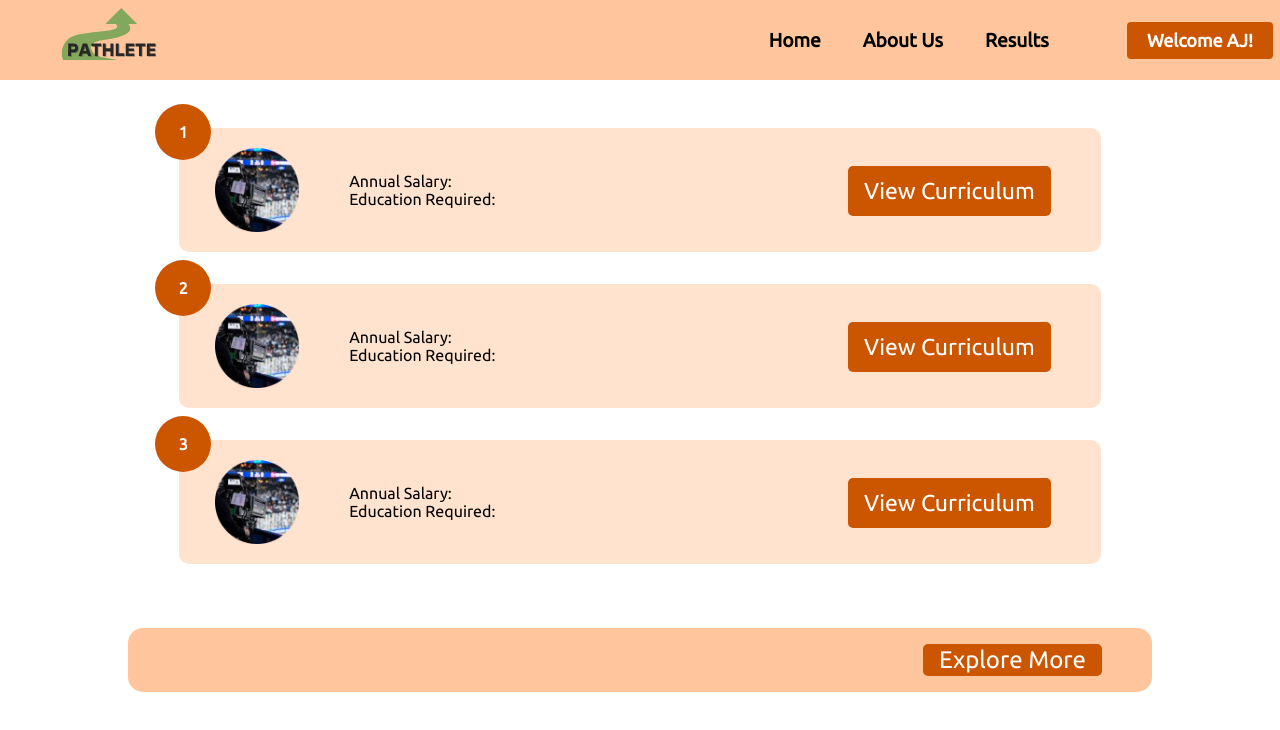
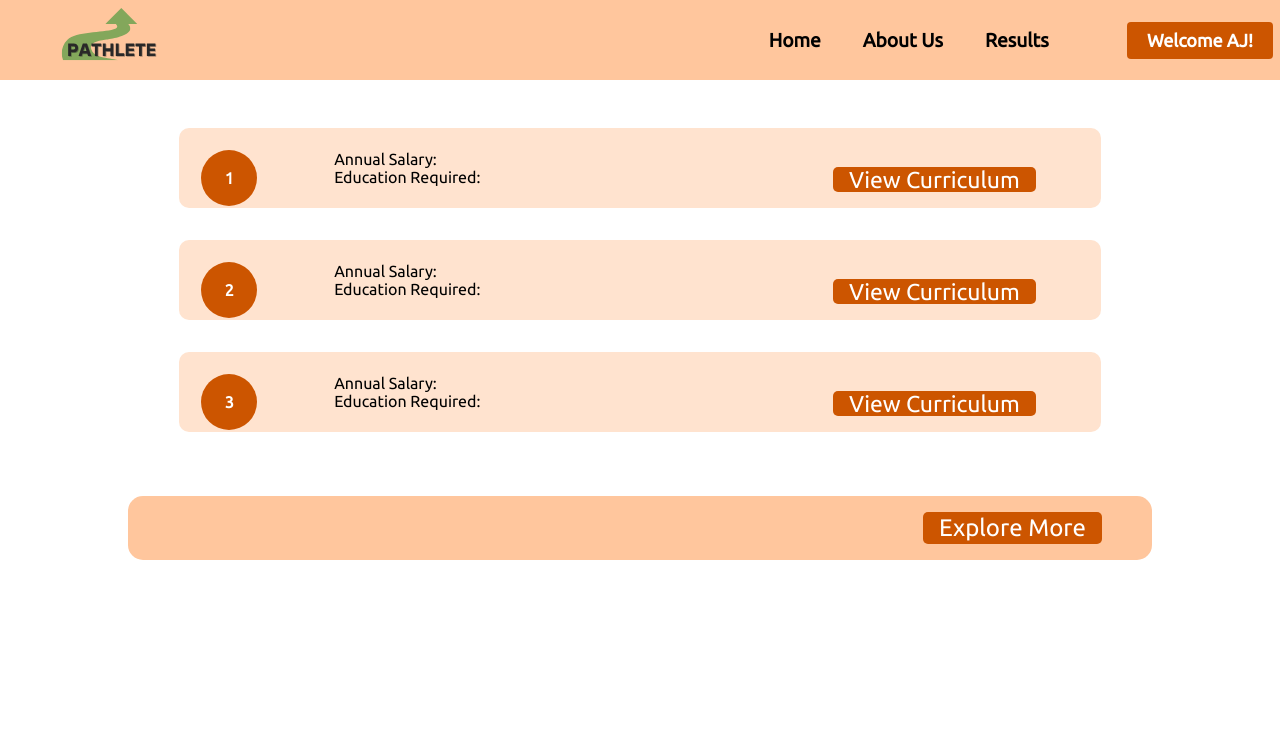
Before and after one commit to akshatdotcom/upskilling, a React (Create React App) app in the folder website/: page /results in a window 1280 px wide. Shown: the top 730 px of the page. Built offline with nearby package versions, Linux system fonts and the light colour scheme; no server answers; the HTML template or start-up script is replaced by a standard one.

Commit message:
quiz changes

```diff
--- a/website/src/components/QuizResults/QuizResults.css
+++ b/website/src/components/QuizResults/QuizResults.css
@@ -27,7 +27,7 @@
 
     /* Places the circle in the top left corner */
     position: absolute;
-    margin: -1.5rem;
+    margin: 7px;
 
     background-color: rgba(204, 85, 0, 1);
     color: white;
@@ -53,7 +53,7 @@
 
     display: flex;
 
-    /* padding: 1rem; */
+     padding: 15px;
 
     /* debug code */
     border-width: 2px;
@@ -63,7 +63,7 @@
 
 .quiz-result-text {
     color: black;
-    margin-left: 30px;
+    margin-left: 0px;
 
     display: flex;
     flex-direction: column;
@@ -110,7 +110,7 @@
 
 .quiz-results-button {
     margin-right: 50px;
-    height: 40%;
+    height: 50%;
     width: auto;
     padding-left: 1rem;
     padding-right: 1rem;
--- a/website/src/components/QuizResults/QuizResults.js
+++ b/website/src/components/QuizResults/QuizResults.js
@@ -14,7 +14,7 @@ function render(recommendationsData) {
                         <li key={item.rank} className="quiz-result-container">
                             <div className="quiz-result-box">
                                 <div className="quiz-result-rank">{item.rank}</div>
-                                <img className="quiz-result-image" src={broadcasting} alt={item.name} />
+                                <div className="quiz-result-image" src={broadcasting} alt={item.name} />
                                 {/* <div className="quiz-result-image">
                                 </div> */}
                                 <div className="quiz-result-text">
@@ -32,7 +32,7 @@ function render(recommendationsData) {
 
                                 </div>
                                 <div style={{ display: 'flex', justifyContent: 'flex-end', flexGrow: 1 }}>
-                                    <button className='quiz-results-button' style={{marginTop: 38}}>
+                                    <button className='quiz-results-button' style={{marginTop: 24}}>
                                         <Link to='/lesson-plan' style={{textDecoration: 'none', color: 'white'}}>
                                         View Curriculum
                                         </Link>
```
